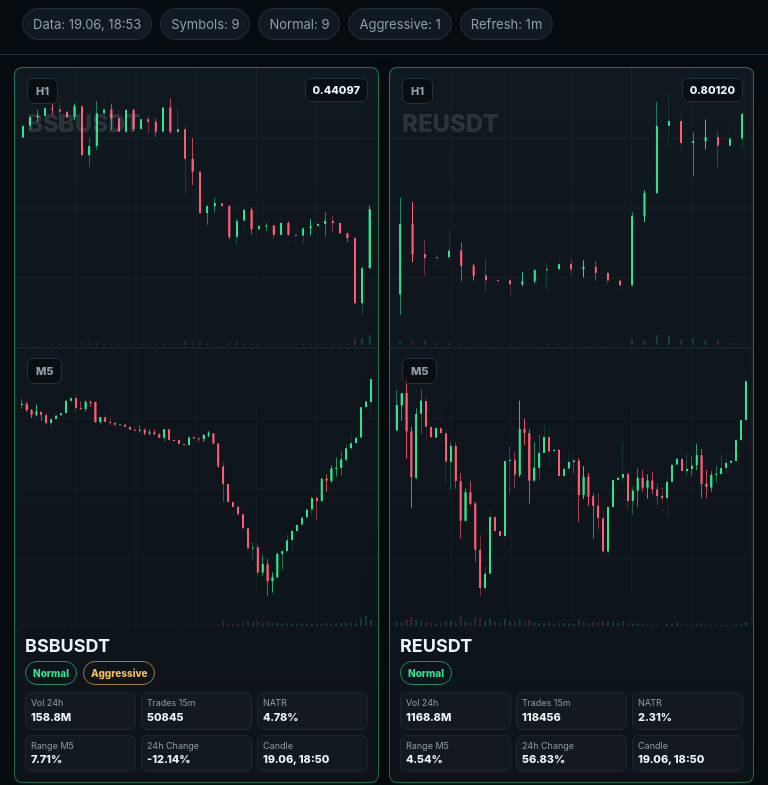
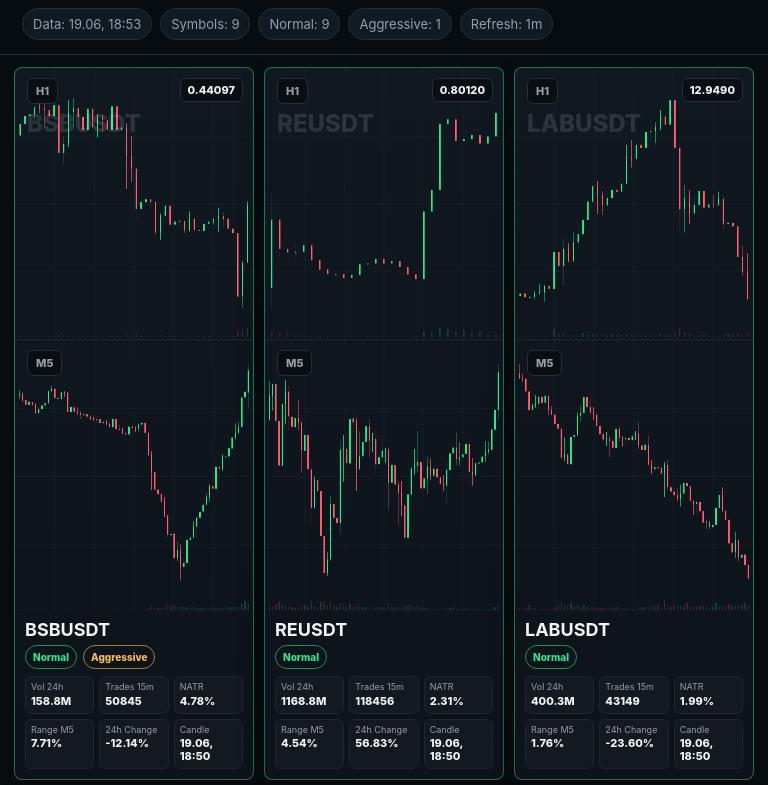
Before and after one commit to dol19sit87-cell/crypto-queue-screener, a plain HTML site: page kopatych/index.html in a window 768 px wide. Shown: the part 53-838 px from the top of the page. Drawn offline with Linux system fonts and the light colour scheme.

Commit message:
Update Kopatych filter screener page

```diff
--- a/kopatych/index.html
+++ b/kopatych/index.html
@@ -228,7 +228,7 @@
       color: var(--muted);
       font-size: 12px;
     }
-    @media (max-width: 720px) {
+    @media (max-width: 560px) {
       header, main, footer { padding-left: 12px; padding-right: 12px; }
       .head { align-items: flex-start; flex-direction: column; }
       .grid { grid-template-columns: 1fr; }
@@ -236,11 +236,6 @@
       .chart-stack { min-height: 450px; }
       .chart { min-height: 225px; }
       .metrics { grid-template-columns: repeat(2, 1fr); }
-    }
-    @media (min-width: 721px) and (max-width: 1100px) {
-      .grid { grid-template-columns: repeat(2, minmax(0, 1fr)); }
-      .chart-stack { min-height: 560px; }
-      .chart { min-height: 280px; }
     }
   </style>
 </head>
```
